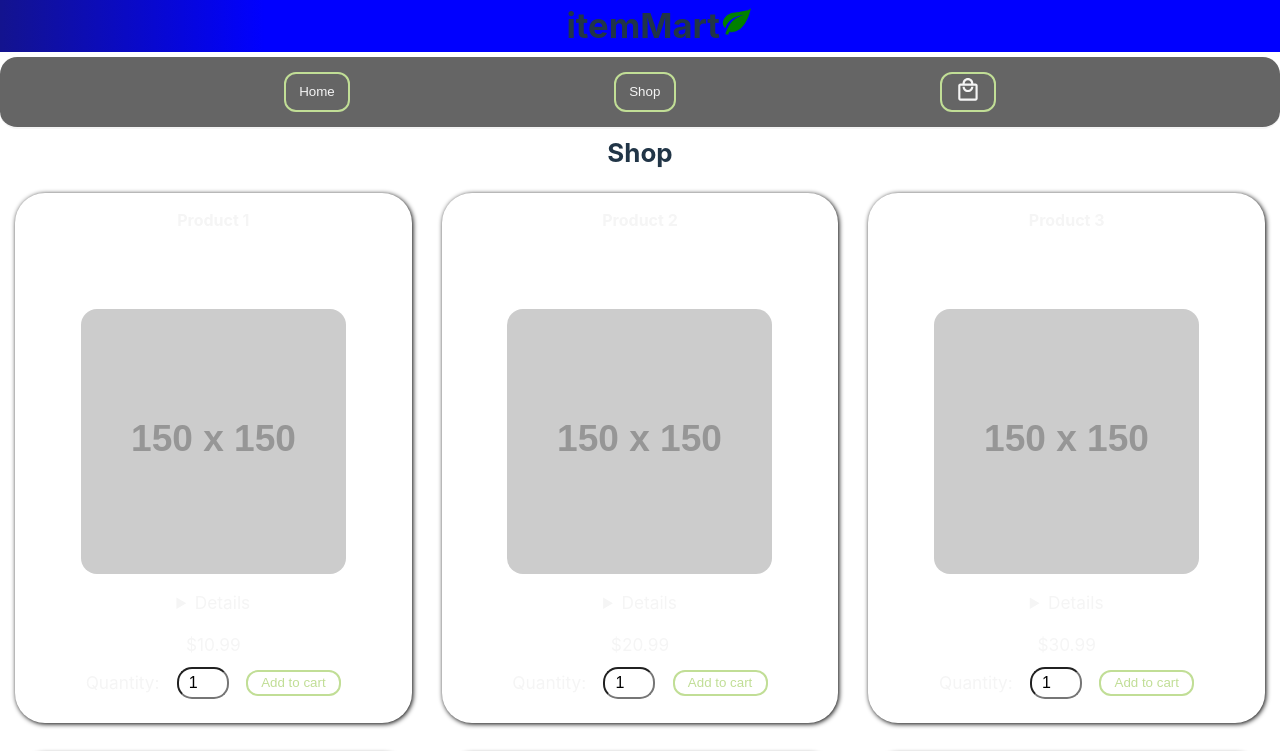
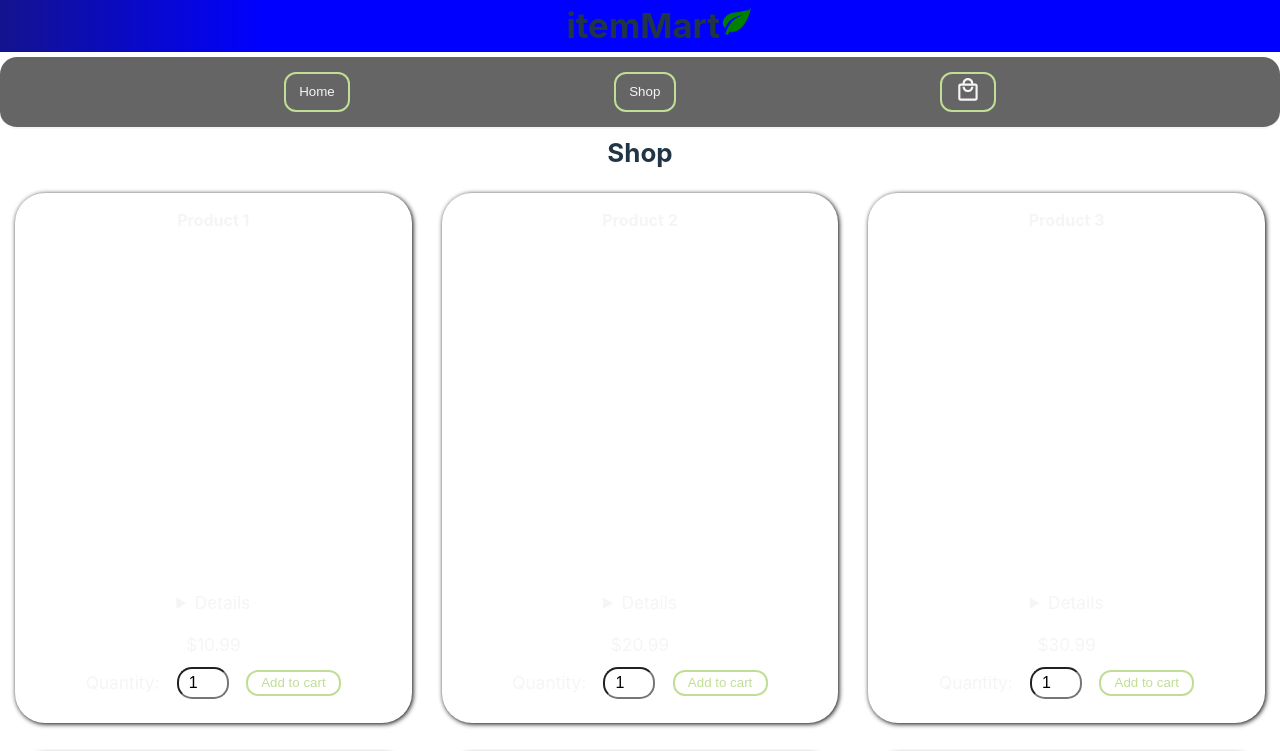
Before and after one commit to wade-levels-up/shopping-cart, a React (Vite) app: page /shop in a window 1280 px wide. Shown: the top 751 px of the page. Built offline with nearby package versions, Linux system fonts and the light colour scheme.

Commit message:
Allow adding multiples of same item to cart state

```diff
--- a/src/components/App/App.jsx
+++ b/src/components/App/App.jsx
@@ -89,7 +89,14 @@ function App() {
     const itemExists = cart.some((entry) => entry.id === item.id);
 
     if (itemExists) {
-      alert(`Item of ID:${item.id} already in cart...`);
+      let newCart = cart.map((entry) => {
+        if (entry.id === item.id) {
+          return { id: entry.id, quantity: (+entry.quantity + +item.quantity) }
+        } else {
+          return entry;
+        }
+      });
+      setCart(newCart);
     } else {
       setCart([...cart, item]);
     }
--- a/src/dummyData.js
+++ b/src/dummyData.js
@@ -4,70 +4,70 @@ const dummyData = [
     title: "Product 1",
     description: "Description for Product 1",
     price: 10.99,
-    image: "https://via.placeholder.com/150",
+    image: "",
   },
   {
     id: 2,
     title: "Product 2",
     description: "Description for Product 2",
     price: 20.99,
-    image: "https://via.placeholder.com/150",
+    image: "",
   },
   {
     id: 3,
     title: "Product 3",
     description: "Description for Product 3",
     price: 30.99,
-    image: "https://via.placeholder.com/150",
+    image: "",
   },
   {
     id: 4,
     title: "Product 4",
     description: "Description for Product 4",
     price: 40.99,
-    image: "https://via.placeholder.com/150",
+    image: "",
   },
   {
     id: 5,
     title: "Product 5",
     description: "Description for Product 5",
     price: 50.99,
-    image: "https://via.placeholder.com/150",
+    image: "",
   },
   {
     id: 6,
     title: "Product 6",
     description: "Description for Product 6",
     price: 60.99,
-    image: "https://via.placeholder.com/150",
+    image: "",
   },
   {
     id: 7,
     title: "Product 7",
     description: "Description for Product 7",
     price: 70.99,
-    image: "https://via.placeholder.com/150",
+    image: "",
   },
   {
     id: 8,
     title: "Product 8",
     description: "Description for Product 8",
     price: 80.99,
-    image: "https://via.placeholder.com/150",
+    image: "",
   },
   {
     id: 9,
     title: "Product 9",
     description: "Description for Product 9",
     price: 90.99,
-    image: "https://via.placeholder.com/150",
+    image: "",
   },
   {
     id: 10,
     title: "Product 10",
     description: "Description for Product 10",
     price: 100.99,
-    image: "none",
+    image: "",
   },
 ];
 
```
